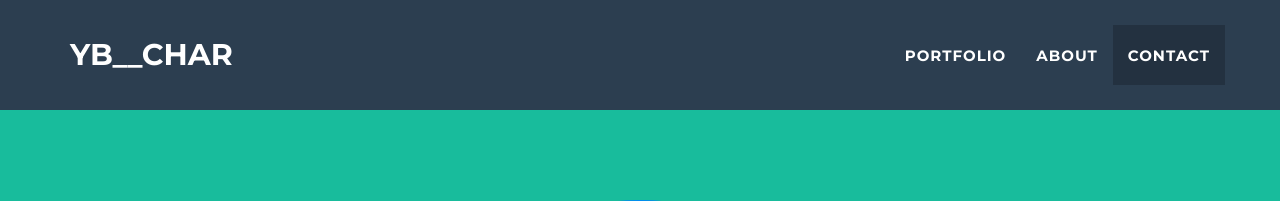
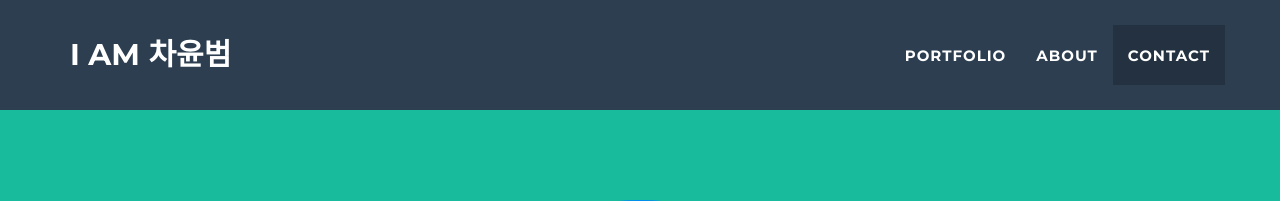
Before and after one commit to uiurihappy/uiurihappy.github.io, a Jekyll site: the page built from _posts/2014-07-18-project-1.markdown, in a window 1280 px wide. Shown: the top 201 px of the page. Built offline with Jekyll 4.4.1, drawn with Linux system fonts in a browser that asks for light colours.

Commit message:
feat: intro 수정

```diff
--- a/_includes/nav.html
+++ b/_includes/nav.html
@@ -14,7 +14,7 @@
         <span class="icon-bar"></span>
         <span class="icon-bar"></span>
       </button>
-      <a class="navbar-brand" href="#page-top">yb__char</a>
+      <a class="navbar-brand" href="#page-top">I AM 차윤범</a>
     </div>
 
     <!-- Collect the nav links, forms, and other content for toggling -->
```
